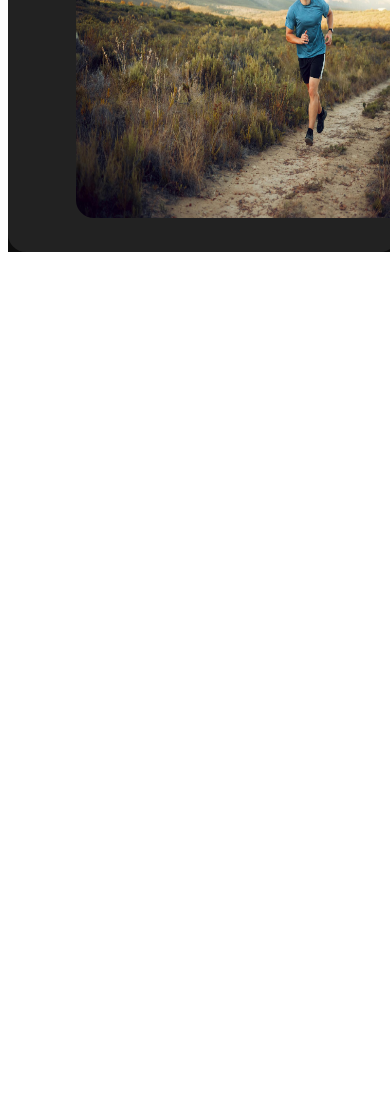
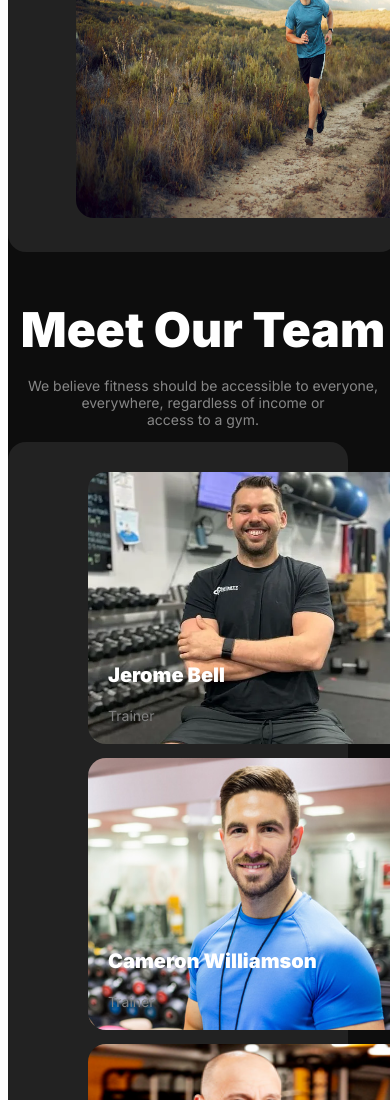
Before and after one commit to yeasirprogrammer/Assignment-2, a plain HTML site: page index.html in a window 390 px wide. Shown: the part 3049-4149 px from the top of the page. Before the commit the page ends 3301 px from the top, so only its background shows below. Drawn offline with Linux system fonts and the light colour scheme; a web font is replaced by a local one.

Commit message:
added team section with responsive

```diff
--- a/fitness.css
+++ b/fitness.css
@@ -292,6 +292,58 @@
     margin-top: 15px;
 }
 
+/* Run secction end */
+
+
+.team-title{
+    font-size: 3rem;
+    font-weight: 900;
+    text-align: center;
+
+
+}
+.team-descripton{
+    font-size: 0.875rem;
+    font-weight: 400;
+    text-align: center;
+    margin-top: -30px;
+}
+
+ .team-photo{
+    max-width: 1060px;
+    margin: 0 auto;
+    display: grid;
+    grid-template-columns: repeat(3,1fr);
+    gap: 20px;
+    background-color: rgba(34, 34, 34, 1.00);
+    padding: 30px;
+    border-radius: 18px;
+ }
+ .tem-imges{
+    width: 326px;
+    height: 272px;
+    gap: 20px;
+    border-radius: 18px;
+     margin-bottom: 25px;
+
+ }
+
+ .name{
+    color: white;
+    font-size: 1.25rem;
+    font-weight: 900;
+    margin-top: -110px;
+    margin-left: 20px;
+
+ }
+ .post{
+    color: gray;
+    font-size: 0.875rem;
+    font-weight: 400;
+    margin-left: 20px;
+ }
+
+
 
  /* Responsive Section */
  @media screen and (max-width:576px) {
@@ -371,4 +423,16 @@
 
     }
 
+  /* Team Photo */
+  .team-photo{
+    display: grid;
+    grid-template-columns: repeat(1,1fr);
+    align-items: center;
+    margin-right:50px;
+
+  }
+  .tem-img{
+    margin-left: 50px;
+  }
+
  }
--- a/index.html
+++ b/index.html
@@ -109,9 +109,51 @@
         </div>
 
        </div>
+    <!-- BMI-Calc Part -->
 
+     <!-- meeat Our Team section -->
+
+        <section class="tem-content">
+            <h3 class="text-white team-title">Meet Our Team</h3>
+            <p class="tex-gray team-descripton ">We believe fitness should be accessible to everyone, everywhere, regardless of income or <br> access to a gym.</p>
+        </section>
+       <section class="team-photo">
+        <div class="tem-img">
+            <img class="tem-imges " src="./images/trainer1.png" alt="">
+            <h3 class="name">Jerome Bell</h3>
+             <p class="post">Trainer</p>
+        </div>
+        <div class="tem-img">
+            <img class="tem-imges " src="./images/trainer2.png" alt="">
+            <h3 class="name">Cameron Williamson</h3>
+             <p class="post">Trainer</p>
+        </div>
+        <div class="tem-img">
+            <img class="tem-imges " src="./images/trainer3.png" alt="">
+            <h3 class="name"> Darrell Steward</h3>
+            <p class="post">Trainer</p>
+        </div>
+        <div class="tem-img">
+            <img class="tem-imges " src="./images/trainer4.png" alt="">
+            <h3 class="name"> Dianne Russell</h3>
+            <p class="post">Trainer</p>
+        </div>
+        <div class="tem-img">
+            <img class="tem-imges " src="./images/trainer5.png" alt="">
+            <h3 class="name"> Cody Fisher</h3>
+            <p class="post">Trainer</p>
+        </div>
+        <div class="tem-img">
+            <img class="tem-imges " src="./images/trainer6.png" alt="">
+            <h3 class="name"> Theresa Webb</h3>
+            <p class="post">Trainer</p>
+
+        </div>
+
+       </section>
 
     </main>
+
 
 
 <footer>
```
